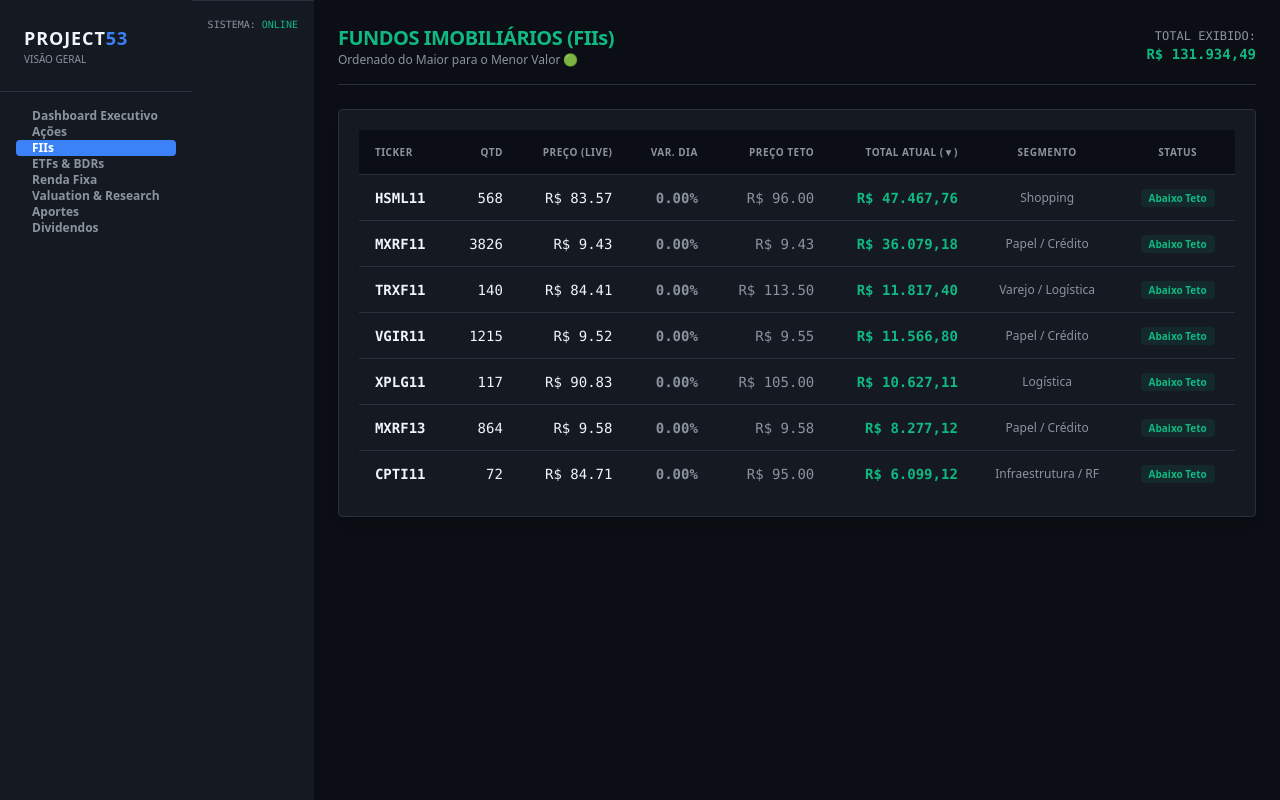
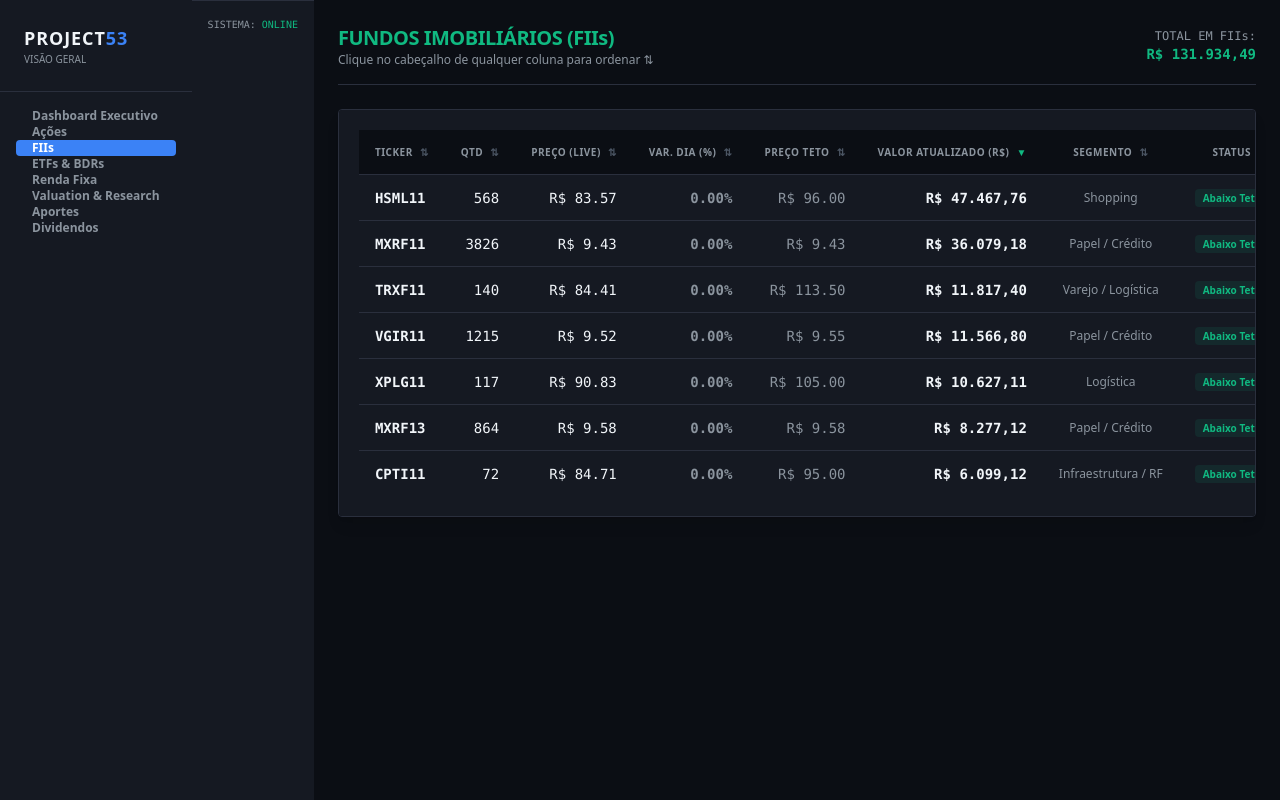
Before and after one commit to Andre-Marcelino-2026/aposentadoria53, a Next.js app: page /fiis in a window 1280 px wide. Built offline with nearby package versions, Linux system fonts and the light colour scheme; no server answers.

Commit message:
Update page.tsx

```diff
--- a/app/fiis/page.tsx
+++ b/app/fiis/page.tsx
@@ -6,9 +6,16 @@ import { portfolioFIIs } from '../../src/data/portfolio';
 
 const BRAPI_TOKEN = 'oirG1gyFEtXo7ubChNnZgK';
 
+type SortField = 'ticker' | 'quantidade' | 'precoAoVivo' | 'variacao' | 'precoTeto' | 'valorTotal' | 'segmento';
+type SortOrder = 'asc' | 'desc';
+
 export default function FIIsPage() {
   const [realTimeData, setRealTimeData] = useState<Record<string, { price: number; change: number }>>({});
   const [loading, setLoading] = useState(true);
+
+  // Estado para ordenação ao clicar no cabeçalho
+  const [sortField, setSortField] = useState<SortField>('valorTotal');
+  const [sortOrder, setSortOrder] = useState<SortOrder>('desc');
 
   useEffect(() => {
     const fetchBrapi = async () => {
@@ -37,21 +44,48 @@ export default function FIIsPage() {
     fetchBrapi();
   }, []);
 
-  // Une dados fixos + cotação ao vivo e ORDENA DO MAIOR PARA O MENOR VALOR TOTAL
-  const fiisOrdenados = useMemo(() => {
-    return portfolioFIIs
-      .map((fundo) => {
-        const precoAoVivo = realTimeData[fundo.ticker]?.price || fundo.precoAtual;
-        const variacao = realTimeData[fundo.ticker]?.change || 0;
-        const valorTotal = fundo.quantidade * precoAoVivo;
-        return { ...fundo, precoAoVivo, variacao, valorTotal };
-      })
-      .sort((a, b) => b.valorTotal - a.valorTotal); // ORDENAÇÃO: Maior -> Menor
-  }, [realTimeData]);
+  // Une dados e processa ordenação pelas colunas
+  const fiisProcessados = useMemo(() => {
+    const lista = portfolioFIIs.map((fundo) => {
+      const precoAoVivo = realTimeData[fundo.ticker]?.price || fundo.precoAtual;
+      const variacao = realTimeData[fundo.ticker]?.change || 0;
+      const valorTotal = fundo.quantidade * precoAoVivo;
+      return { ...fundo, precoAoVivo, variacao, valorTotal };
+    });
+
+    return lista.sort((a, b) => {
+      let aVal = a[sortField];
+      let bVal = b[sortField];
+
+      if (typeof aVal === 'string') {
+        return sortOrder === 'asc'
+          ? (aVal as string).localeCompare(bVal as string)
+          : (bVal as string).localeCompare(aVal as string);
+      }
+
+      return sortOrder === 'asc'
+        ? (aVal as number) - (bVal as number)
+        : (bVal as number) - (aVal as number);
+    });
+  }, [realTimeData, sortField, sortOrder]);
 
   const totalInvestido = useMemo(() => {
-    return fiisOrdenados.reduce((acc, item) => acc + item.valorTotal, 0);
-  }, [fiisOrdenados]);
+    return fiisProcessados.reduce((acc, item) => acc + item.valorTotal, 0);
+  }, [fiisProcessados]);
+
+  const handleSort = (field: SortField) => {
+    if (sortField === field) {
+      setSortOrder(sortOrder === 'asc' ? 'desc' : 'asc');
+    } else {
+      setSortField(field);
+      setSortOrder('desc');
+    }
+  };
+
+  const renderSortIcon = (field: SortField) => {
+    if (sortField !== field) return <span className="text-[#4B5563] ml-1">⇅</span>;
+    return <span className="text-[#10B981] ml-1">{sortOrder === 'asc' ? '▲' : '▼'}</span>;
+  };
 
   return (
     <div className="flex h-screen bg-[#0B0E14] text-[#F1F5F9] overflow-hidden font-sans">
@@ -62,34 +96,48 @@ export default function FIIsPage() {
           <div>
             <h1 className="text-xl font-bold tracking-tight text-[#10B981]">FUNDOS IMOBILIÁRIOS (FIIs)</h1>
             <p className="text-xs text-[#8B949E]">
-              {loading ? 'Sincronizando com a Bolsa (B3)...' : 'Ordenado do Maior para o Menor Valor 🟢'}
+              {loading ? 'Sincronizando com a Bolsa (B3)...' : 'Clique no cabeçalho de qualquer coluna para ordenar ⇅'}
             </p>
           </div>
           <div className="text-right font-mono text-xs text-[#8B949E]">
-            <span>TOTAL EXIBIDO: </span>
+            <span>TOTAL EM FIIs: </span>
             <span className="text-[#10B981] font-bold text-sm block">
               R$ {totalInvestido.toLocaleString('pt-BR', { minimumFractionDigits: 2 })}
             </span>
           </div>
         </div>
 
-        {/* Tabela Principal Ordenada */}
+        {/* Tabela Principal */}
         <div className="bg-[#151922] border border-[#2A2F3D] rounded p-5 shadow-lg overflow-x-auto">
           <table className="w-full text-left text-sm whitespace-nowrap">
             <thead className="text-[10px] text-[#8B949E] uppercase tracking-wider border-b border-[#2A2F3D] bg-[#0B0E14]">
               <tr>
-                <th className="px-4 py-3">Ticker</th>
-                <th className="px-4 py-3 text-right">Qtd</th>
-                <th className="px-4 py-3 text-right">Preço (Live)</th>
-                <th className="px-4 py-3 text-right">Var. Dia</th>
-                <th className="px-4 py-3 text-right">Preço Teto</th>
-                <th className="px-4 py-3 text-right">Total Atual (▼)</th>
-                <th className="px-4 py-3 text-center">Segmento</th>
+                <th className="px-4 py-3 cursor-pointer select-none hover:text-[#F1F5F9]" onClick={() => handleSort('ticker')}>
+                  Ticker {renderSortIcon('ticker')}
+                </th>
+                <th className="px-4 py-3 text-right cursor-pointer select-none hover:text-[#F1F5F9]" onClick={() => handleSort('quantidade')}>
+                  Qtd {renderSortIcon('quantidade')}
+                </th>
+                <th className="px-4 py-3 text-right cursor-pointer select-none hover:text-[#F1F5F9]" onClick={() => handleSort('precoAoVivo')}>
+                  Preço (Live) {renderSortIcon('precoAoVivo')}
+                </th>
+                <th className="px-4 py-3 text-right cursor-pointer select-none hover:text-[#F1F5F9]" onClick={() => handleSort('variacao')}>
+                  Var. Dia (%) {renderSortIcon('variacao')}
+                </th>
+                <th className="px-4 py-3 text-right cursor-pointer select-none hover:text-[#F1F5F9]" onClick={() => handleSort('precoTeto')}>
+                  Preço Teto {renderSortIcon('precoTeto')}
+                </th>
+                <th className="px-4 py-3 text-right cursor-pointer select-none hover:text-[#F1F5F9]" onClick={() => handleSort('valorTotal')}>
+                  Valor Atualizado (R$) {renderSortIcon('valorTotal')}
+                </th>
+                <th className="px-4 py-3 text-center cursor-pointer select-none hover:text-[#F1F5F9]" onClick={() => handleSort('segmento')}>
+                  Segmento {renderSortIcon('segmento')}
+                </th>
                 <th className="px-4 py-3 text-center">Status</th>
               </tr>
             </thead>
             <tbody className="divide-y divide-[#2A2F3D] font-mono">
-              {fiisOrdenados.map((item) => {
+              {fiisProcessados.map((item) => {
                 const dentroDoTeto = item.precoAoVivo <= item.precoTeto;
                 const isAlta = item.variacao > 0;
                 const isQueda = item.variacao < 0;
@@ -103,7 +151,7 @@ export default function FIIsPage() {
                       {isAlta ? '▲ ' : isQueda ? '▼ ' : ''}{item.variacao.toFixed(2)}%
                     </td>
                     <td className="px-4 py-3 text-right text-[#8B949E]">R$ {item.precoTeto.toFixed(2)}</td>
-                    <td className="px-4 py-3 text-right font-bold text-[#10B981]">
+                    <td className="px-4 py-3 text-right font-bold text-[#F1F5F9]">
                       R$ {item.valorTotal.toLocaleString('pt-BR', { minimumFractionDigits: 2 })}
                     </td>
                     <td className="px-4 py-3 text-center text-xs font-sans text-[#8B949E]">{item.segmento}</td>
```
